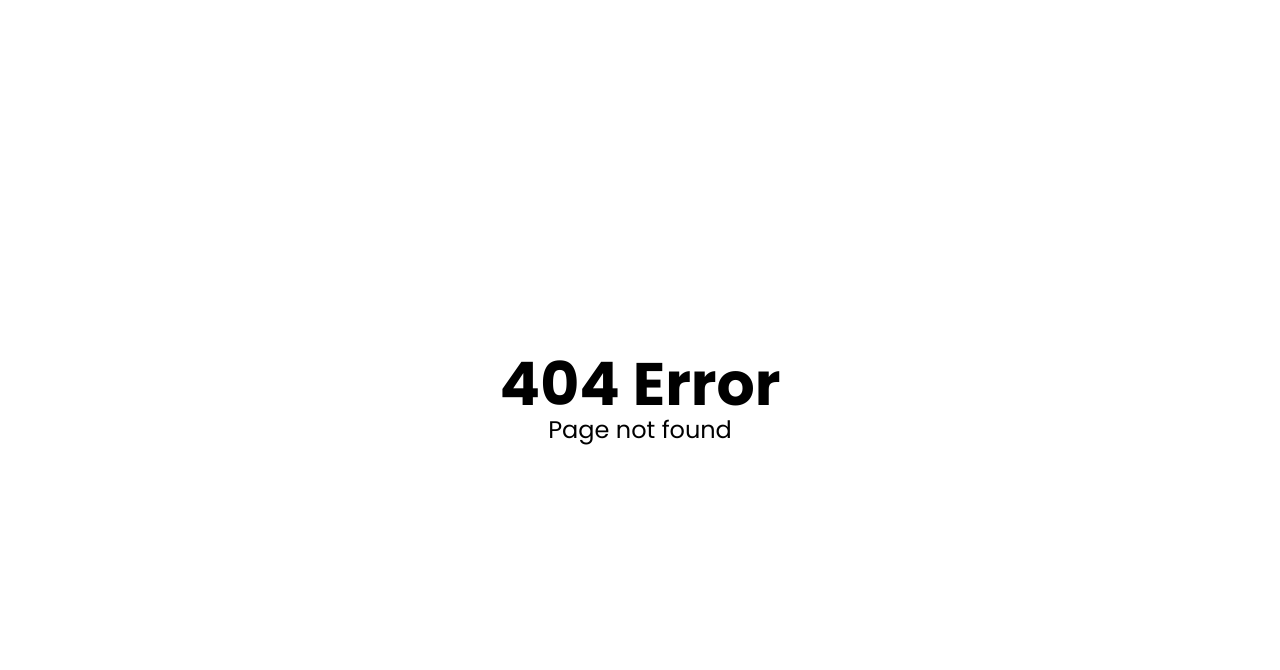
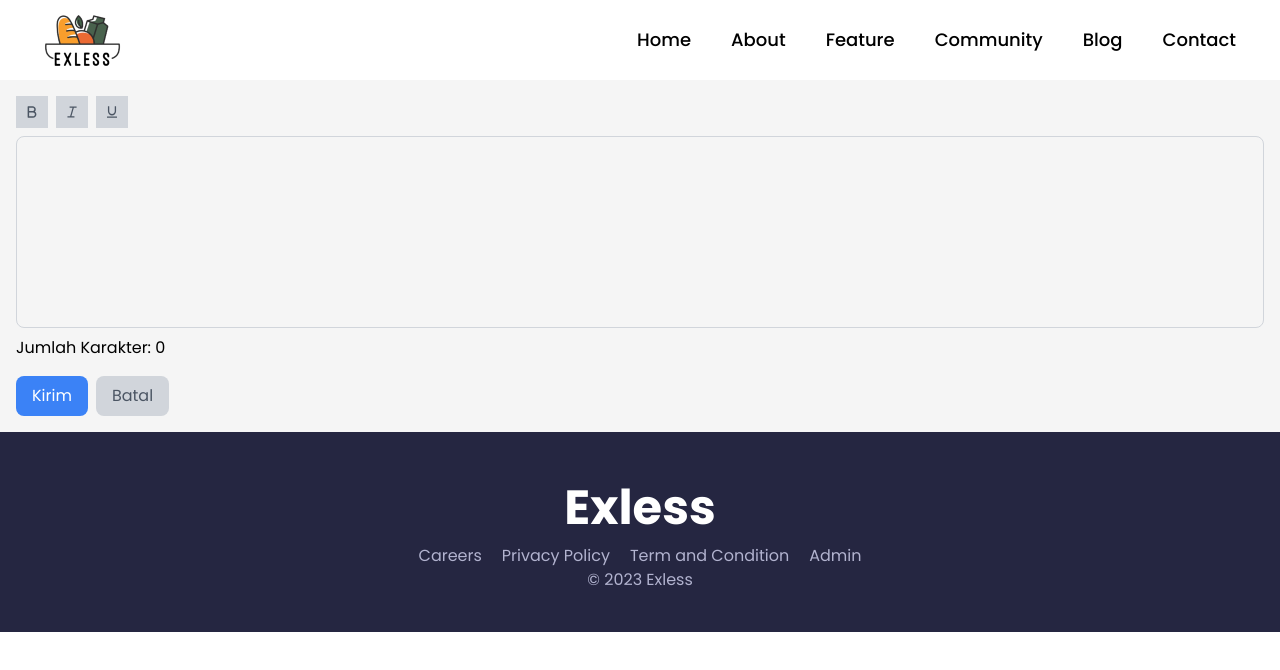
Before and after one commit to JeremiaSihombing/MassiveChallenge, a React (Vite) app: page /libraryarticle in a window 1280 px wide. Before the commit this address had no page. Shown: the top 670 px of the page. Built offline with nearby package versions, Linux system fonts and the light colour scheme.

Commit message:
nambabhin tezt editor manajemen artikel

```diff
--- a/package.json
+++ b/package.json
@@ -13,6 +13,7 @@
     "aos": "^2.3.4",
     "react": "^18.2.0",
     "react-dom": "^18.2.0",
+    "react-markdown": "^8.0.7",
     "react-player": "^2.12.0",
     "react-router-dom": "^6.11.2"
   },
--- /dev/null
+++ b/src/components/LibraryArticle.jsx
@@ -0,0 +1,82 @@
+import { useState, useRef } from "react";
+import { AiOutlineBold, AiOutlineItalic, AiOutlineUnderline } from "react-icons/ai";
+
+const LibraryArticle = () => {
+  const [text, setText] = useState("");
+  const [isBold, setIsBold] = useState(false);
+  const [isItalic, setIsItalic] = useState(false);
+  const [isUnderlined, setIsUnderlined] = useState(false);
+  const editorRef = useRef(null);
+
+  const handleChange = () => {
+    setText(editorRef.current.innerHTML);
+  };
+
+  const handleFormatClick = (formatType) => {
+    const selection = window.getSelection();
+    const selectedText = selection.toString();
+
+    switch (formatType) {
+      case "bold":
+        document.execCommand("bold");
+        break;
+      case "italic":
+        document.execCommand("italic");
+        break;
+      case "underline":
+        document.execCommand("underline");
+        break;
+      default:
+        break;
+    }
+
+    handleChange();
+  };
+
+  const handleCancel = () => {
+    setText("");
+    editorRef.current.innerHTML = "";
+  };
+
+  const handleSend = () => {
+    // Lakukan sesuatu dengan teks yang dikirim
+    console.log("Teks yang dikirim:", text);
+    // Reset editor
+    setText("");
+    editorRef.current.innerHTML = "";
+  };
+
+  return (
+    <div className="p-4">
+      <div className="flex mb-2">
+        <button className={`mr-2 p-2 ${isBold ? "bg-blue-500 text-white" : "bg-gray-300 text-gray-600"}`} onClick={() => handleFormatClick("bold")}>
+          <AiOutlineBold />
+        </button>
+        <button className={`mr-2 p-2 ${isItalic ? "bg-blue-500 text-white" : "bg-gray-300 text-gray-600"}`} onClick={() => handleFormatClick("italic")}>
+          <AiOutlineItalic />
+        </button>
+        <button className={`mr-2 p-2 ${isUnderlined ? "bg-blue-500 text-white" : "bg-gray-300 text-gray-600"}`} onClick={() => handleFormatClick("underline")}>
+          <AiOutlineUnderline />
+        </button>
+      </div>
+      <div
+        className={`border border-gray-300 p-2 rounded-lg w-full h-48 resize-none ${isBold ? "font-bold" : ""} ${isItalic ? "italic" : ""} ${isUnderlined ? "underline" : ""}`}
+        contentEditable={true}
+        ref={editorRef}
+        onInput={handleChange}></div>
+      <div className="mt-2">
+        <p>Jumlah Karakter: {text.length}</p>
+      </div>
+      <div className="mt-4">
+        <button className="mr-2 bg-blue-500 text-white py-2 px-4 rounded-lg" onClick={handleSend}>
+          Kirim
+        </button>
+        <button className="bg-gray-300 text-gray-600 py-2 px-4 rounded-lg" onClick={handleCancel}>
+          Batal
+        </button>
+      </div>
+    </div>
+  );
+};
+
+export default LibraryArticle;
```
Also changed, not shown: src/router.jsx (+37 -32 lines), 1 other file (tests, documents, lock files or other folders).
